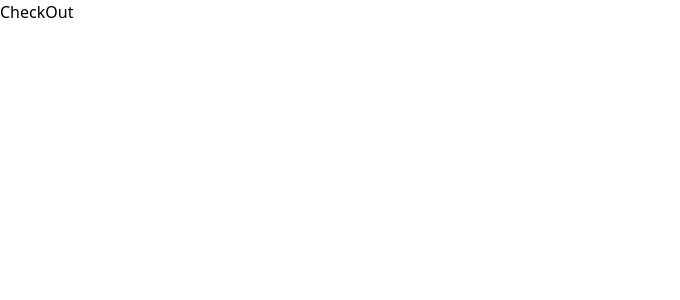
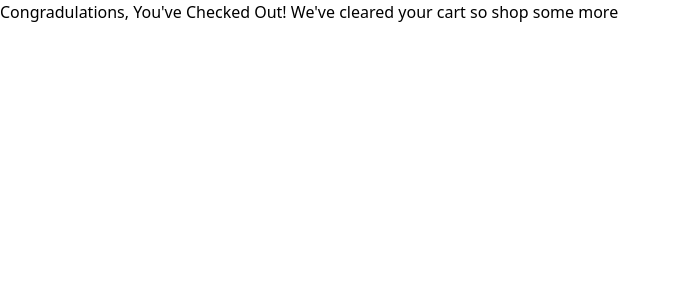
Before and after one commit to JSignature/ECommerceSite, a React (Vite) app: page /checkout in a window 1280 px wide. Shown: the top 300 px of the page, without its empty margins (0-680 px from the left). Built offline with nearby package versions, Linux system fonts and the light colour scheme.

Commit message:
add checkout page

```diff
--- a/src/components/CartModal.jsx
+++ b/src/components/CartModal.jsx
@@ -1,8 +1,10 @@
 import { Fragment, useState, useEffect } from 'react'
 import { Dialog, Transition } from '@headlessui/react'
 import { XMarkIcon } from '@heroicons/react/24/outline'
+import { useNavigate } from 'react-router-dom'
 
 const CartModal = ({ open, setOpen }) => {
+  const navigate = useNavigate()
   const [products, setProducts] = useState([])
 
   useEffect(() => {
@@ -34,6 +36,10 @@ const CartModal = ({ open, setOpen }) => {
   //   })
   // }
   // console.log(subtotals)
+  const handleCheckOut = () => {
+    localStorage.clear()
+    navigate('/checkout')
+  }
   return (
     <Transition.Root show={open} as={Fragment}>
       <Dialog as="div" className="relative z-10" onClose={setOpen}>
@@ -178,6 +184,7 @@ const CartModal = ({ open, setOpen }) => {
                           <a
                             href="#"
                             className="flex items-center justify-center rounded-md border border-transparent bg-indigo-600 px-6 py-3 text-base font-medium text-white shadow-sm hover:bg-indigo-700"
+                            onClick={() => handleCheckOut()}
                           >
                             Checkout
                           </a>
--- a/src/components/CheckOut.jsx
+++ b/src/components/CheckOut.jsx
@@ -1,7 +1,12 @@
 import React from 'react'
 
 const CheckOut = () => {
-  return <div>CheckOut</div>
+  return (
+    <div>
+      Congradulations, You've Checked Out! We've cleared your cart so shop some
+      more
+    </div>
+  )
 }
 
 export default CheckOut
```
